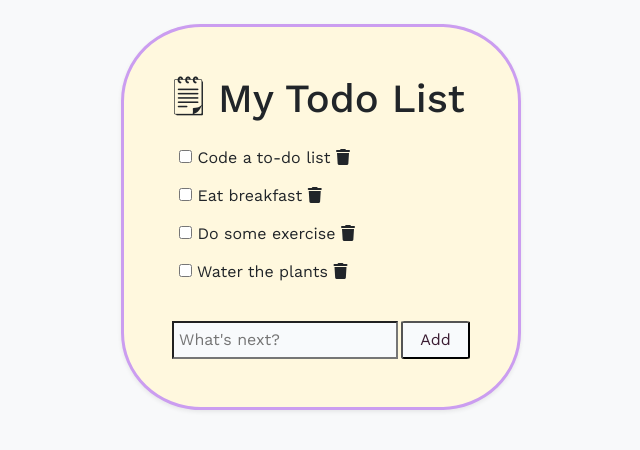
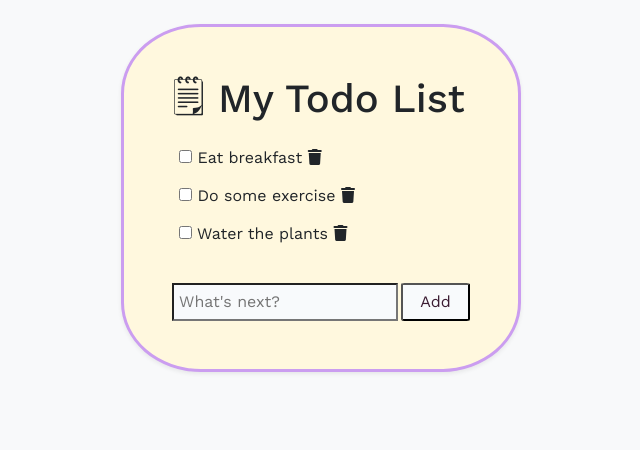
Before and after one commit to ReithanKurau/cutie-list, a plain HTML site: page index.html in a window 1280 px wide. Both pictures are taken after a click on the icon 661 px from the left and 157 px from the top of the page. Shown: the whole page, without its empty margins (319-959 px from the left). Drawn offline with nearby package versions, Linux system fonts and the light colour scheme; a web font is replaced by a local one.

Commit message:
Delete works

```diff
--- a/index.html
+++ b/index.html
@@ -29,7 +29,7 @@
           <div class="todos" v-cloak v-for="todo in todos">
             <input type="checkbox" v-bind:checked=todo.done>
             {{ todo.title }}
-            <i class="fa-solid fa-trash" v-on:click="deleteTodo"></i>
+            <i class="fa-solid fa-trash" v-on:click="deleteTodo(index)"></i>
           </div>
           <div class="submit-container">
             <input class="btn-write" v-model="newTodo" placeholder="What's next?" />
--- a/lib/to-do-list.js
+++ b/lib/to-do-list.js
@@ -19,7 +19,7 @@ createApp({
         this.newTodo = "";
       }
     },
-    deleteTodo(){
+    deleteTodo(index){
       this.todos.splice(index, 1);
     }
   }
```
